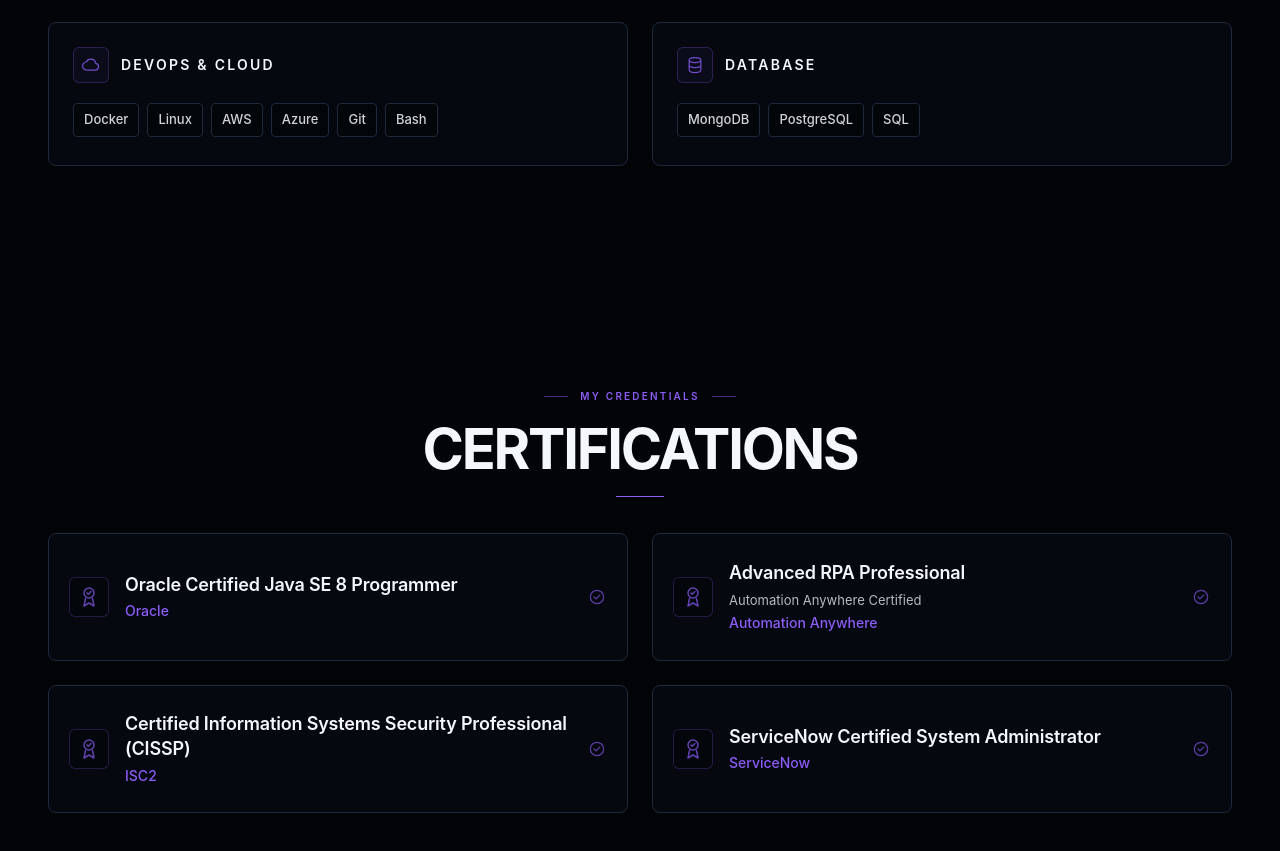
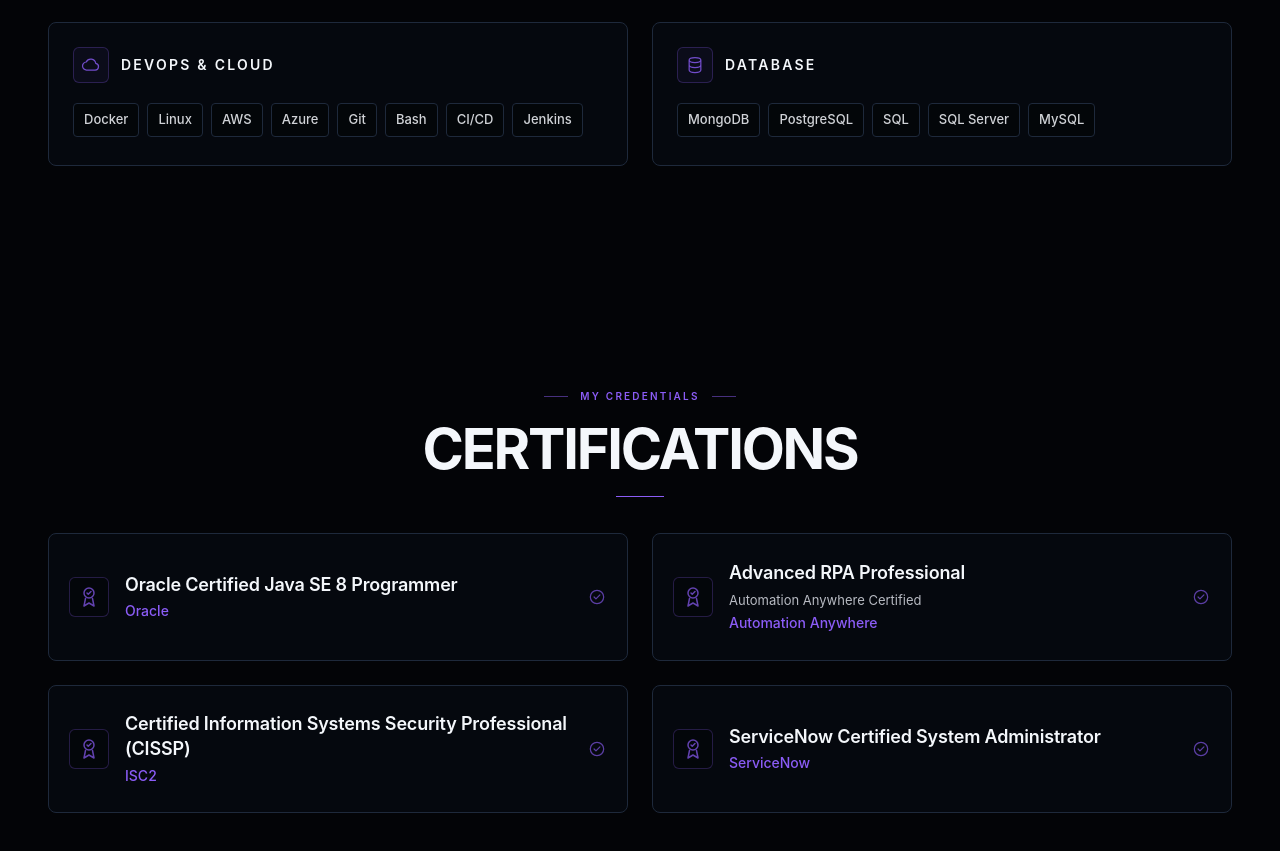
Before and after one commit to nagamanoj7/portfolio, a React (Vite) app: page / in a window 1280 px wide. Shown: the part 3460-4311 px from the top of the page. Built offline with nearby package versions, Linux system fonts and the light colour scheme.

Commit message:
Update skills section

```diff
--- a/src/components/SkillsSection.tsx
+++ b/src/components/SkillsSection.tsx
@@ -21,12 +21,12 @@
   {
     category: 'DevOps & Cloud',
     icon: 'cloud',
-    skills: ['Docker', 'Linux', 'AWS', 'Azure', 'Git', 'Bash'],
+    skills: ['Docker', 'Linux', 'AWS', 'Azure', 'Git', 'Bash', 'CI/CD', 'Jenkins'],
   },
   {
     category: 'Database',
     icon: 'database',
-    skills: ['MongoDB', 'PostgreSQL', 'SQL'],
+    skills: ['MongoDB', 'PostgreSQL', 'SQL', 'SQL Server', 'MySQL'],
   },
 ]
 
```
